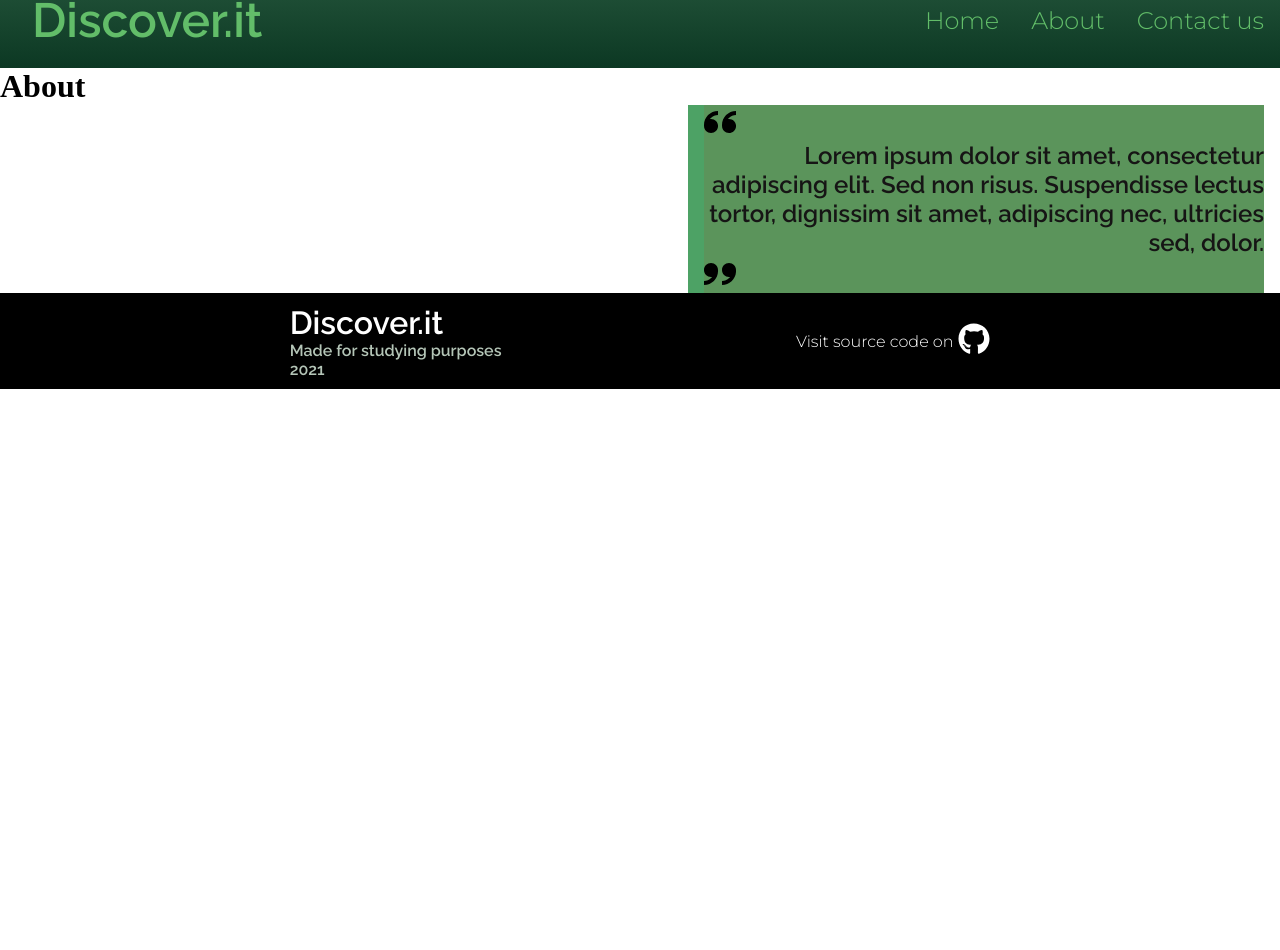
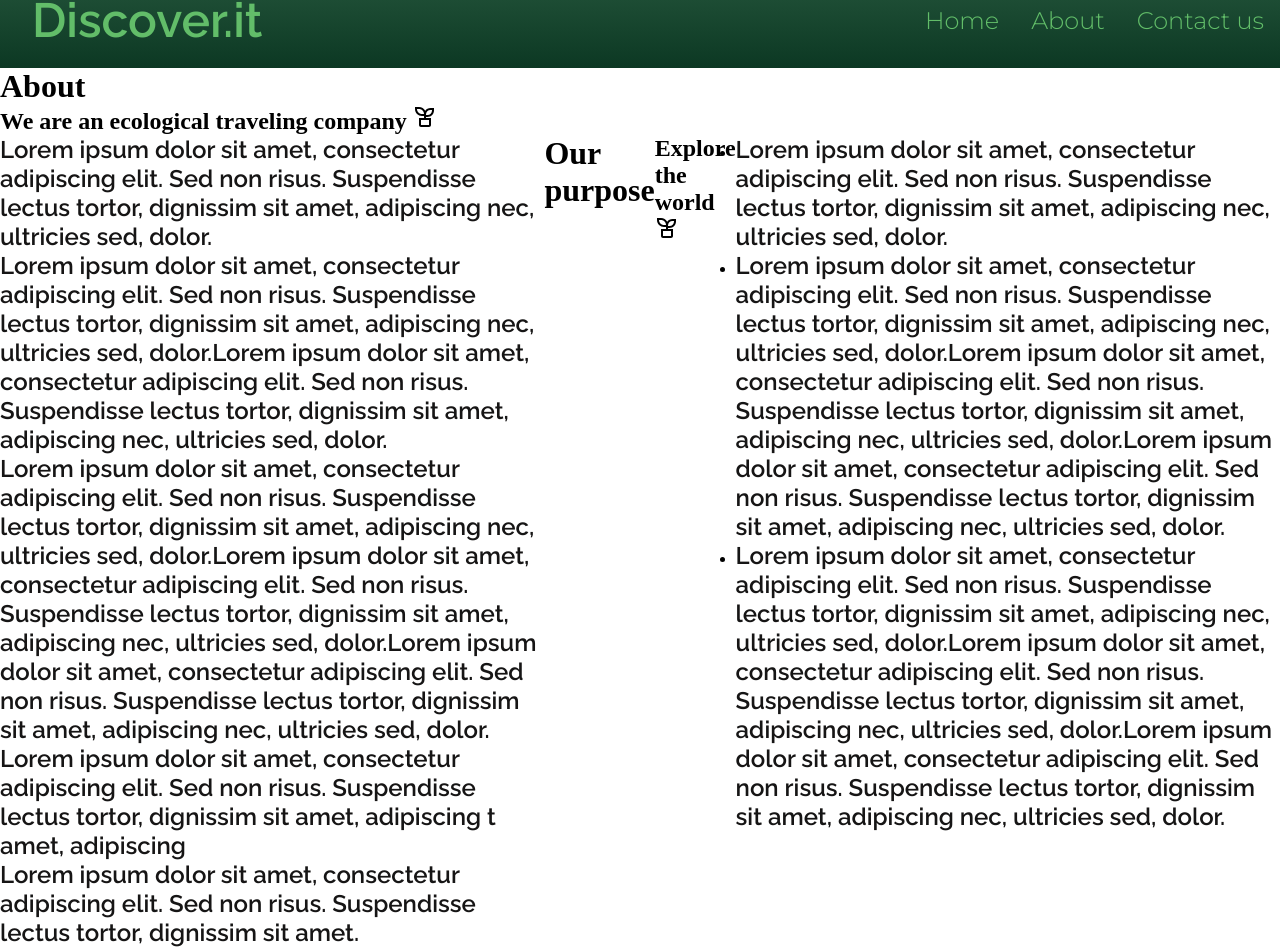
Before and after one commit to caetano-dev/Discover.it, a React (Create React App) app: page /About in a window 1280 px wide. Shown: the part 28-978 px from the top of the page. Before the commit the page ends 800 px from the top, so only its background shows below. Built offline with nearby package versions, Linux system fonts and the light colour scheme.

Commit message:
Adding content

```diff
--- a/src/pages/About.js
+++ b/src/pages/About.js
@@ -1,21 +1,105 @@
 import styles from "../styles/About-us.module.css";
-import { ImQuotesLeft, ImQuotesRight } from "react-icons/im";
+import { RiPlantLine } from "react-icons/ri";
 function Home() {
   return (
     <div className={styles.Home}>
       <h1>About</h1>
+      <h2>
+        We are an ecological traveling company <RiPlantLine />
+      </h2>
       <div>
-        <section>
-          <ImQuotesLeft size="2rem" />
-          <main>
+        <ul>
+          <li>
             <p>
               Lorem ipsum dolor sit amet, consectetur adipiscing elit. Sed non
               risus. Suspendisse lectus tortor, dignissim sit amet, adipiscing
               nec, ultricies sed, dolor.
             </p>
-          </main>
-          <ImQuotesRight size="2rem" />
-        </section>
+          </li>
+          <li>
+            <p>
+              Lorem ipsum dolor sit amet, consectetur adipiscing elit. Sed non
+              risus. Suspendisse lectus tortor, dignissim sit amet, adipiscing
+              nec, ultricies sed, dolor.Lorem ipsum dolor sit amet, consectetur
+              adipiscing elit. Sed non risus. Suspendisse lectus tortor,
+              dignissim sit amet, adipiscing nec, ultricies sed, dolor.
+            </p>
+          </li>
+          <li>
+            <p>
+              Lorem ipsum dolor sit amet, consectetur adipiscing elit. Sed non
+              risus. Suspendisse lectus tortor, dignissim sit amet, adipiscing
+              nec, ultricies sed, dolor.Lorem ipsum dolor sit amet, consectetur
+              adipiscing elit. Sed non risus. Suspendisse lectus tortor,
+              dignissim sit amet, adipiscing nec, ultricies sed, dolor.Lorem
+              ipsum dolor sit amet, consectetur adipiscing elit. Sed non risus.
+              Suspendisse lectus tortor, dignissim sit amet, adipiscing nec,
+              ultricies sed, dolor.
+            </p>
+          </li>
+          <li>
+            <p>
+              Lorem ipsum dolor sit amet, consectetur adipiscing elit. Sed non
+              risus. Suspendisse lectus tortor, dignissim sit amet, adipiscing t
+              amet, adipiscing
+            </p>
+          </li>
+          <li>
+            <p>
+              Lorem ipsum dolor sit amet, consectetur adipiscing elit. Sed non
+              risus. Suspendisse lectus tortor, dignissim sit amet.
+            </p>
+          </li>
+          <li>
+            <p>
+              Lorem ipsum dolor sit amet, consectetur adipiscing elit. Sed non
+              risus. Suspendisse lectus tortor, dignissim sit amet, adipiscing
+              nec, ultricies sed, dolor.Lorem ipsum dolor sit amet, consectetur
+              adipiscing elit. Sed non risus. Suspendisse lectus tortor,
+              dignissim sit amet, adipiscing nec, ultricies sed, dolor.Lorem
+              ipsum dolor sit amet, consectetur adipiscing elit. Sed non risus.
+              Suspendisse lectus tortor, dignissim sit amet, adipiscing nec,
+              ultricies sed, dolor.
+            </p>
+          </li>
+        </ul>
+        <h1>Our purpose</h1>
+      <h2>
+        Explore the world <RiPlantLine />
+      </h2>
+      <ul>
+          <li>
+            <p>
+              Lorem ipsum dolor sit amet, consectetur adipiscing elit. Sed non
+              risus. Suspendisse lectus tortor, dignissim sit amet, adipiscing
+              nec, ultricies sed, dolor.
+            </p>
+          </li>
+          <li>
+            <p>
+              Lorem ipsum dolor sit amet, consectetur adipiscing elit. Sed non
+              risus. Suspendisse lectus tortor, dignissim sit amet, adipiscing
+              nec, ultricies sed, dolor.Lorem ipsum dolor sit amet, consectetur
+              adipiscing elit. Sed non risus. Suspendisse lectus tortor,
+              dignissim sit amet, adipiscing nec, ultricies sed, dolor.Lorem
+              ipsum dolor sit amet, consectetur adipiscing elit. Sed non risus.
+              Suspendisse lectus tortor, dignissim sit amet, adipiscing nec,
+              ultricies sed, dolor.
+            </p>
+          </li>
+          <li>
+            <p>
+              Lorem ipsum dolor sit amet, consectetur adipiscing elit. Sed non
+              risus. Suspendisse lectus tortor, dignissim sit amet, adipiscing
+              nec, ultricies sed, dolor.Lorem ipsum dolor sit amet, consectetur
+              adipiscing elit. Sed non risus. Suspendisse lectus tortor,
+              dignissim sit amet, adipiscing nec, ultricies sed, dolor.Lorem
+              ipsum dolor sit amet, consectetur adipiscing elit. Sed non risus.
+              Suspendisse lectus tortor, dignissim sit amet, adipiscing nec,
+              ultricies sed, dolor.
+            </p>
+          </li>
+          </ul>
       </div>
     </div>
   );
```
